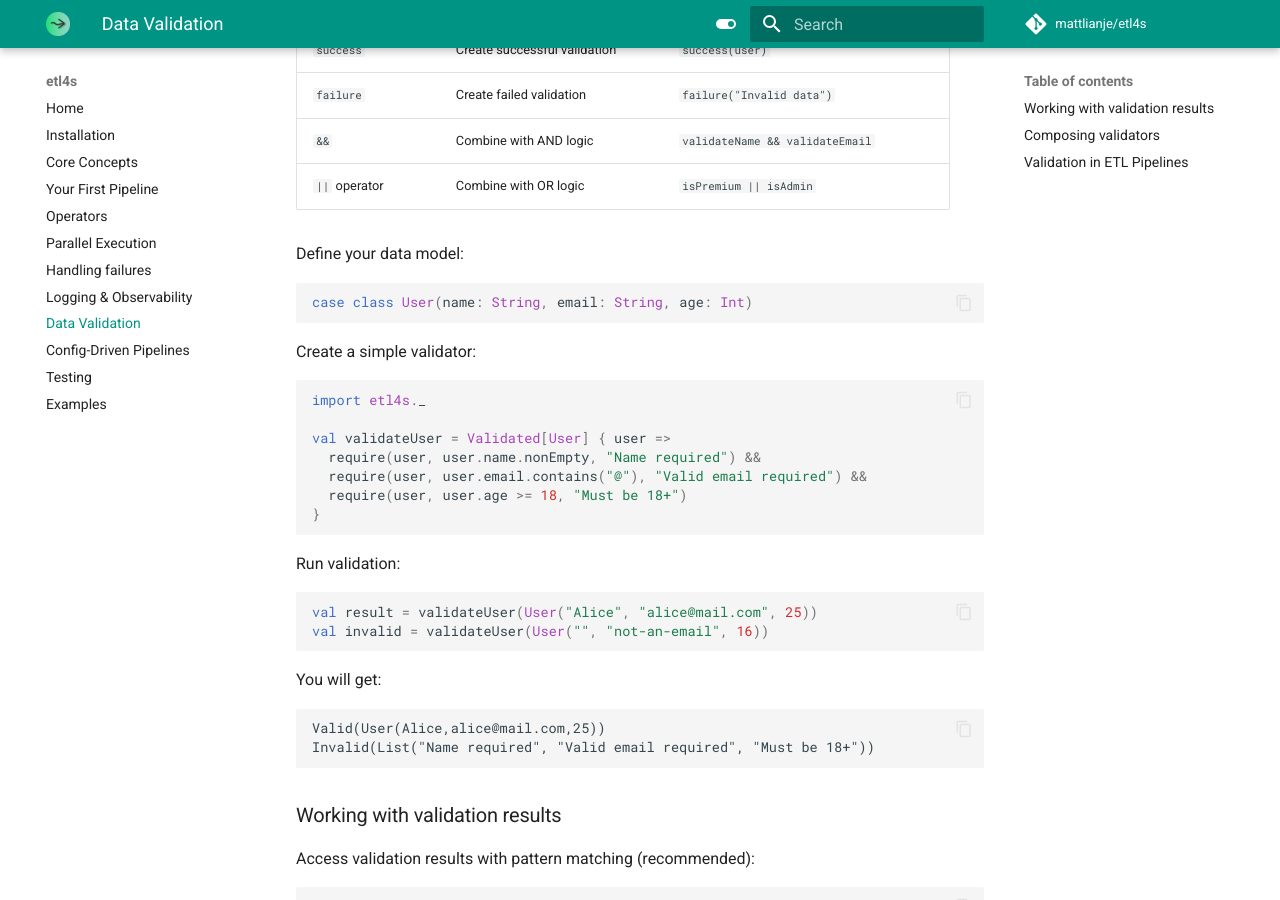
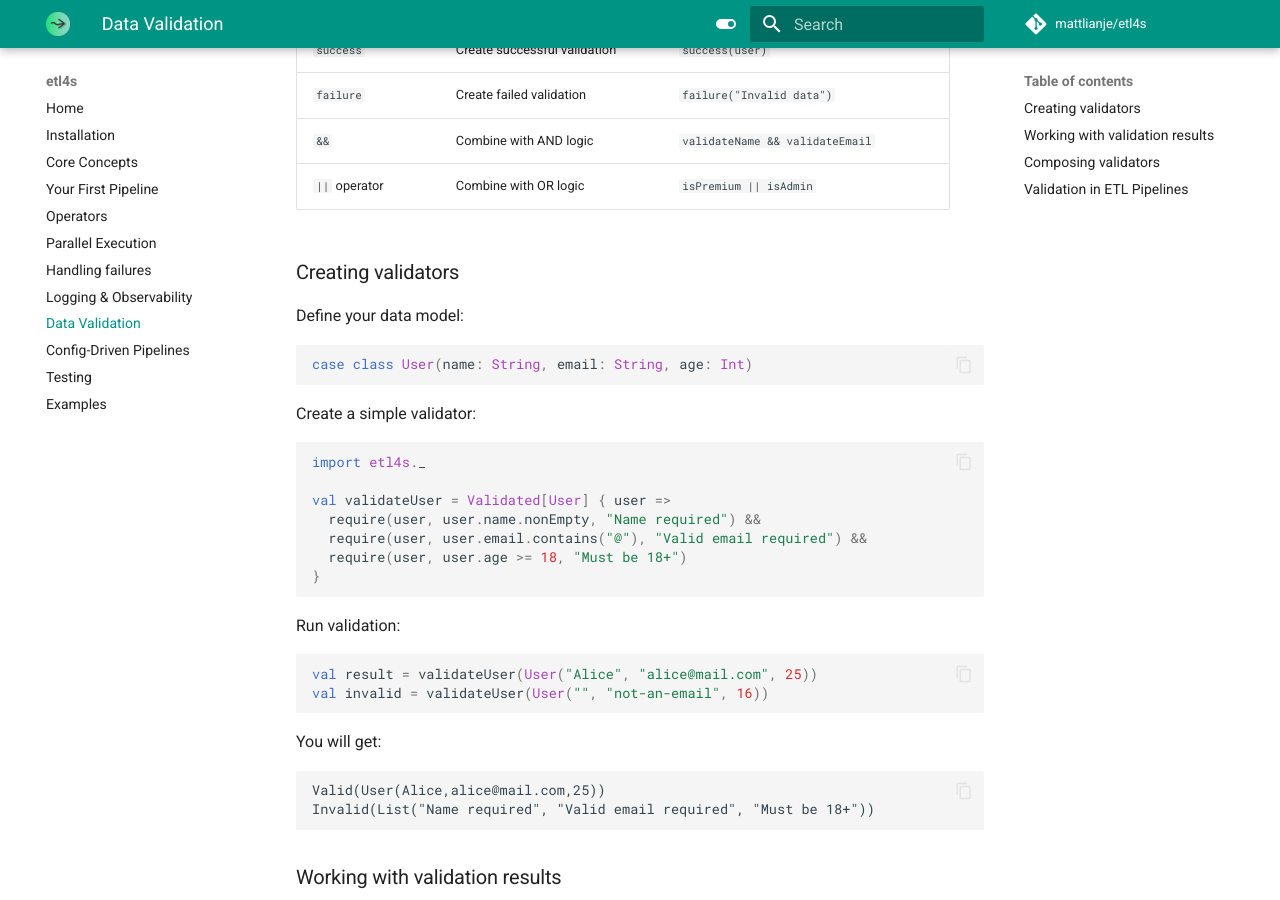
Before and after one commit to mattlianje/etl4s, an MkDocs documentation site: the page built from docs/validation.md, in a window 1280 px wide and 900 px high, scrolled down 402 px. Built offline with MkDocs 1.6.1 and Material for MkDocs 9.7.7, drawn with Linux system fonts in a browser that asks for light colours; comment, search, counter and statistics services are not loaded.

Commit message:
feat: doc nit update

````diff
--- a/docs/validation.md
+++ b/docs/validation.md
@@ -10,6 +10,8 @@
 | `failure` | Create failed validation | `failure("Invalid data")` |
 | `&&` | Combine with AND logic | `validateName && validateEmail` |
 | `||` operator | Combine with OR logic | `isPremium || isAdmin` |
+
+### Creating validators
 
 Define your data model:
 ```scala
````
